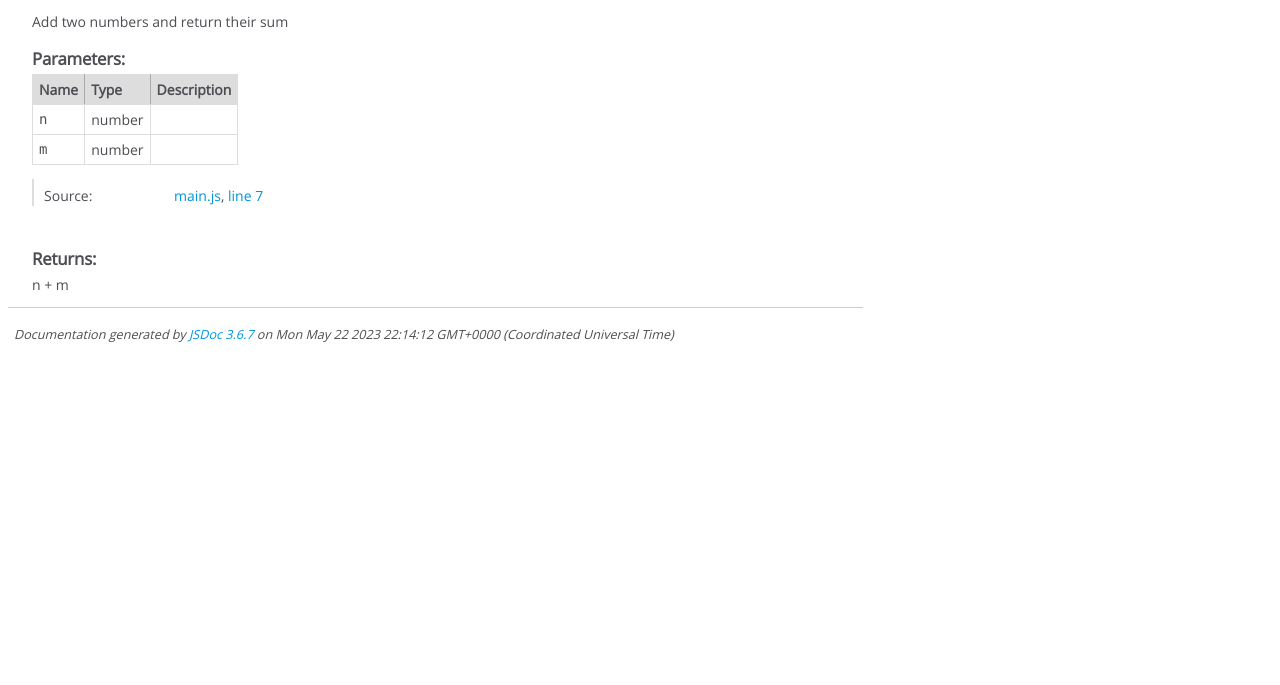
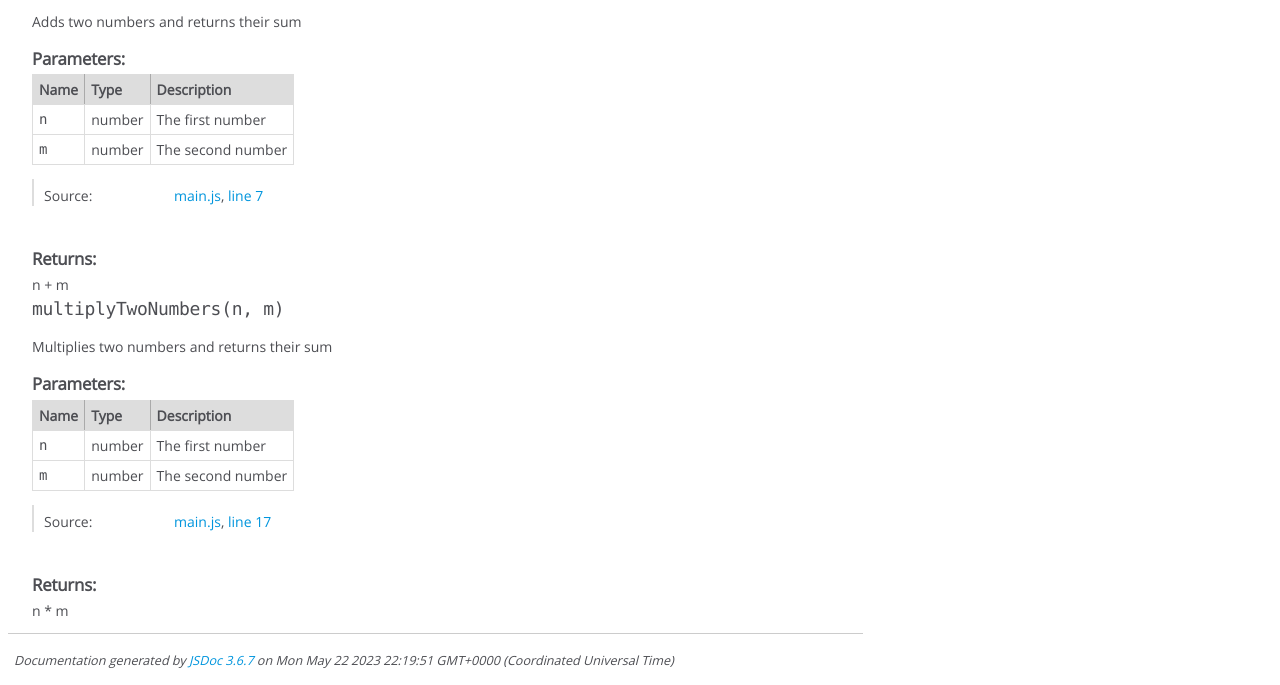
Before and after one commit to gilkeidar/CI_CD_tutorial, a plain HTML site: page global.html in a window 1280 px wide. Shown: the part 251-936 px from the top of the page. Before the commit the page ends 800 px from the top, so only its background shows below. Drawn offline with Linux system fonts and the light colour scheme.

Commit message:
deploy: 9a9b138461686d756d151a1c89d39d8e01b05293

```diff
--- a/global.html
+++ b/global.html
@@ -112,7 +112,7 @@
 
 
 <div class="description">
-    Add two numbers and return their sum
+    Adds two numbers and returns their sum
 </div>
 
 
@@ -164,7 +164,7 @@
 
 
 
-            <td class="description last"></td>
+            <td class="description last">The first number</td>
         </tr>
 
 
@@ -187,7 +187,7 @@
 
 
 
-            <td class="description last"></td>
+            <td class="description last">The second number</td>
         </tr>
 
 
@@ -274,6 +274,176 @@
 
 
 
+    <h4 class="name" id="multiplyTwoNumbers"><span class="type-signature"></span>multiplyTwoNumbers<span class="signature">(n, m)</span><span class="type-signature"></span></h4>
+
+
+
+
+
+
+<div class="description">
+    Multiplies two numbers and returns their sum
+</div>
+
+
+
+
+
+
+
+
+
+    <h5>Parameters:</h5>
+
+
+<table class="params">
+    <thead>
+    <tr>
+
+        <th>Name</th>
+
+
+        <th>Type</th>
+
+
+
+
+
+        <th class="last">Description</th>
+    </tr>
+    </thead>
+
+    <tbody>
+
+
+        <tr>
+
+                <td class="name"><code>n</code></td>
+
+
+            <td class="type">
+
+
+<span class="param-type">number</span>
+
+
+
+            </td>
+
+
+
+
+
+            <td class="description last">The first number</td>
+        </tr>
+
+
+
+        <tr>
+
+                <td class="name"><code>m</code></td>
+
+
+            <td class="type">
+
+
+<span class="param-type">number</span>
+
+
+
+            </td>
+
+
+
+
+
+            <td class="description last">The second number</td>
+        </tr>
+
+
+    </tbody>
+</table>
+
+
+
+
+
+
+<dl class="details">
+
+
+
+
+
+
+
+
+
+
+
+
+
+
+
+
+
+
+
+
+
+
+
+
+
+
+    <dt class="tag-source">Source:</dt>
+    <dd class="tag-source"><ul class="dummy"><li>
+        <a href="main.js.html">main.js</a>, <a href="main.js.html#line17">line 17</a>
+    </li></ul></dd>
+
+
+
+
+
+
+
+</dl>
+
+
+
+
+
+
+
+
+
+
+
+
+
+
+
+<h5>Returns:</h5>
+
+
+<div class="param-desc">
+    n * m
+</div>
+
+
+
+
+
+
+
+
+
+
+
+
+
+
+
 </article>
 
 </section>
@@ -284,13 +454,13 @@
 </div>
 
 <nav>
-    <h2><a href="index.html">Home</a></h2><h3>Global</h3><ul><li><a href="global.html#addTwoNumbers">addTwoNumbers</a></li></ul>
+    <h2><a href="index.html">Home</a></h2><h3>Global</h3><ul><li><a href="global.html#addTwoNumbers">addTwoNumbers</a></li><li><a href="global.html#multiplyTwoNumbers">multiplyTwoNumbers</a></li></ul>
 </nav>
 
 <br class="clear">
 
 <footer>
-    Documentation generated by <a href="https://github.com/jsdoc/jsdoc">JSDoc 3.6.7</a> on Mon May 22 2023 22:14:12 GMT+0000 (Coordinated Universal Time)
+    Documentation generated by <a href="https://github.com/jsdoc/jsdoc">JSDoc 3.6.7</a> on Mon May 22 2023 22:19:51 GMT+0000 (Coordinated Universal Time)
 </footer>
 
 <script> prettyPrint(); </script>
```
Also changed, not shown: index.html (+2 -2 lines), main.js.html (+16 -5 lines).
